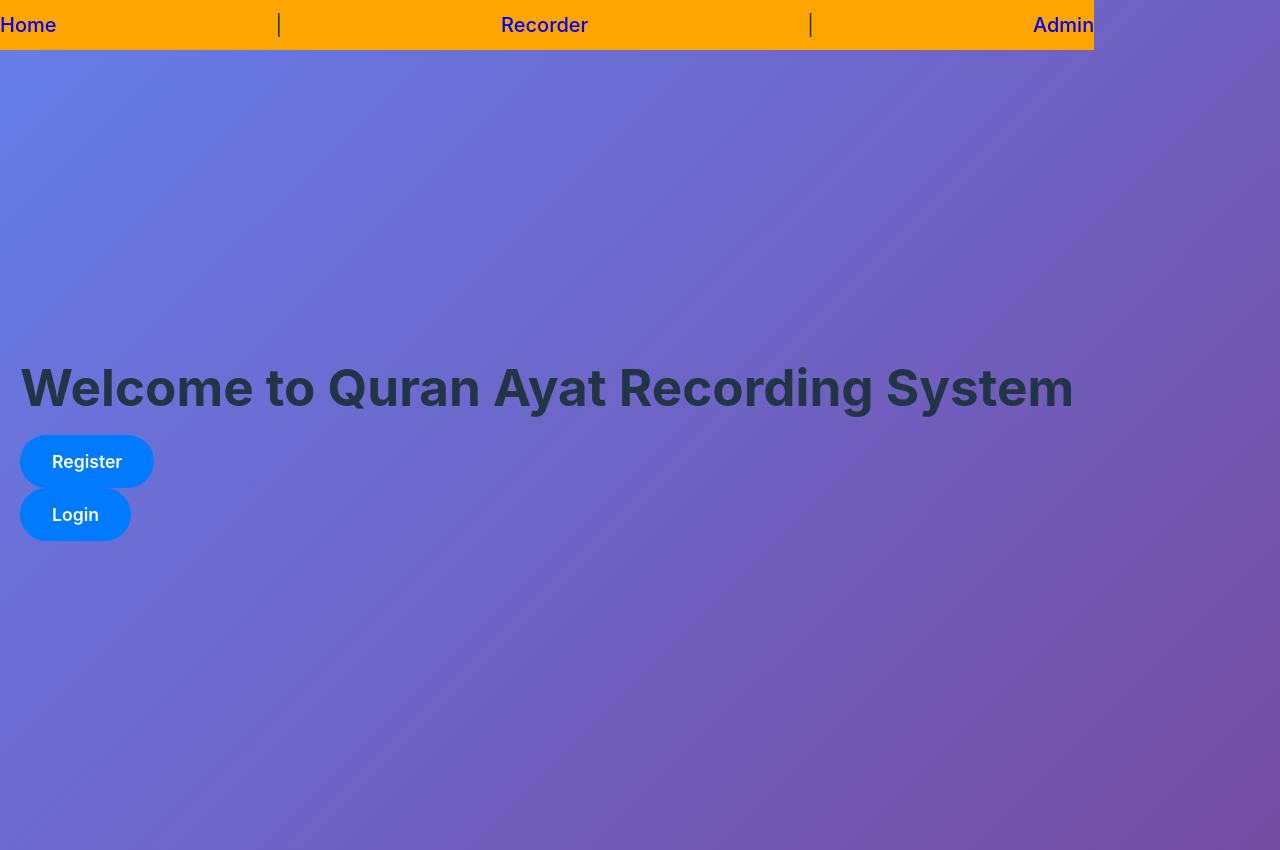
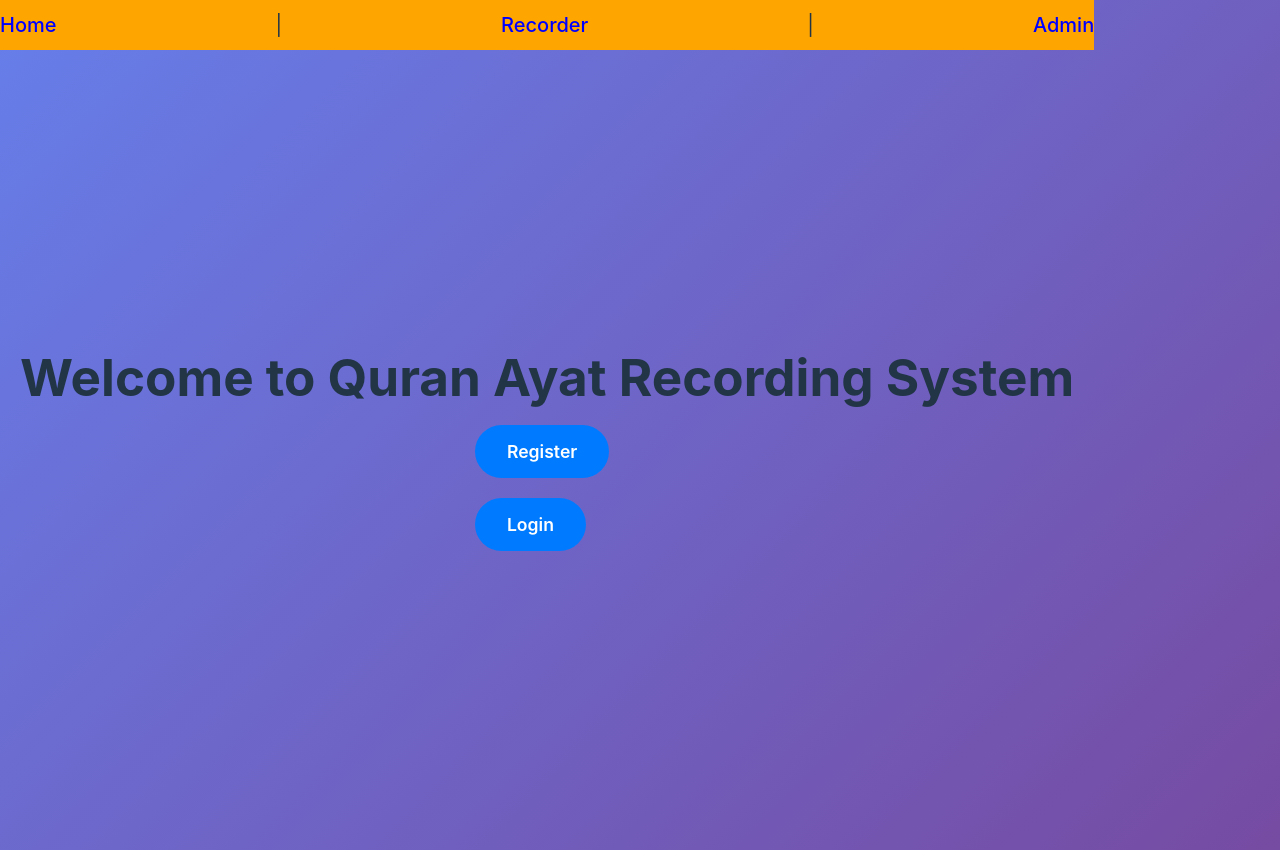
Before and after one commit to alirazabilal/qurandatasetapp-frontend, a React (Vite) app: page / in a window 1280 px wide. Built offline with nearby package versions, Linux system fonts and the light colour scheme; a web font is replaced by a local one.

Commit message:
Refactor Home component layout and styles

```diff
--- a/src/Home.jsx
+++ b/src/Home.jsx
@@ -4,14 +4,14 @@ import './App.css';
 
 function Home() {
   return (
-    <div className="container">
+    <div className="central container">
       <h1>Welcome to Quran Ayat Recording System</h1>
       <div className="auth-buttons">
         <Link to="/register">
           <button className="btn btn-auth">Register</button>
         </Link>
         <Link to="/login">
-          <button className="btn btn-auth">Login</button>
+          <button style={{"margin-top":"20px"}} className="btn btn-auth">Login</button>
         </Link>
       </div>
     </div>
```
